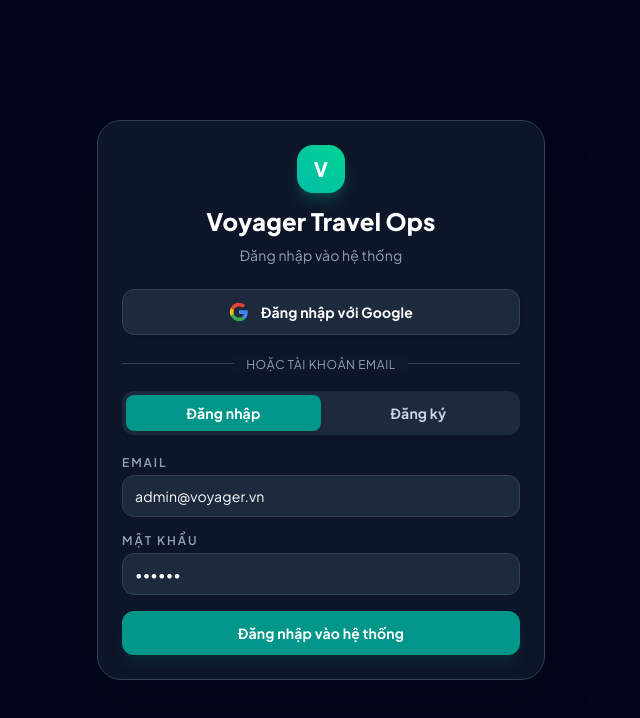
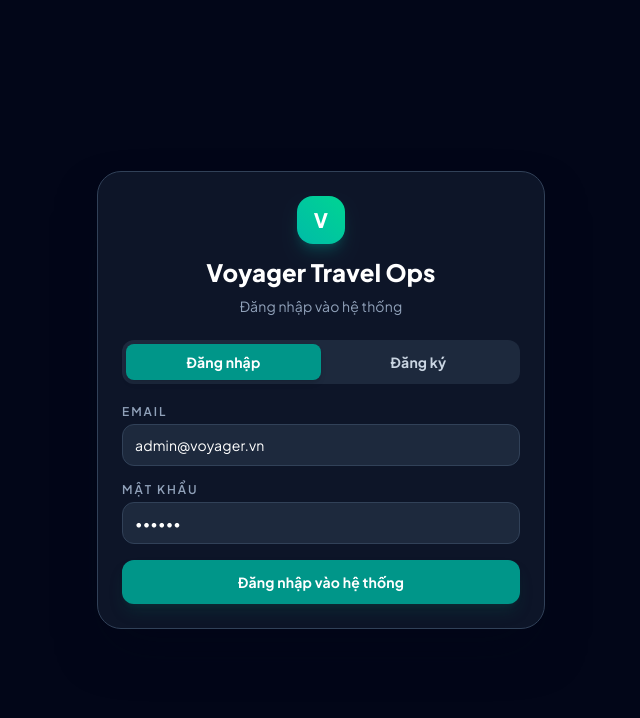
Before and after one commit to luquoctuan2006-ship-it/httl, a React (Vite) app: page / in a window 1280 px wide. Shown: the top 718 px of the page, without its empty margins (319-959 px from the left). Built offline with nearby package versions, Linux system fonts and the light colour scheme; no server answers; the database is empty.

Commit message:
feat(auth): remove Google sign-in functionality
Remove Google Auth provider and associated UI components to simplify the authentication flow.

```diff
--- a/src/App.tsx
+++ b/src/App.tsx
@@ -5,11 +5,9 @@
 
 import React, { useEffect, useState } from 'react';
 import {
-  GoogleAuthProvider,
   createUserWithEmailAndPassword,
   onAuthStateChanged,
   signInWithEmailAndPassword,
-  signInWithPopup,
   signOut,
   updateProfile,
 } from 'firebase/auth';
@@ -68,21 +66,6 @@
   const [message, setMessage] = useState('');
   const [isSubmitting, setIsSubmitting] = useState(false);
 
-  const handleGoogleSignIn = async () => {
-    if (!firebaseAuth) return;
-    setIsSubmitting(true);
-    setMessage('');
-    try {
-      const provider = new GoogleAuthProvider();
-      await signInWithPopup(firebaseAuth, provider);
-    } catch (error: any) {
-      console.error('Google sign-in error:', error);
-      setMessage(error?.message || 'Không thể đăng nhập bằng Google. Vui lòng thử lại.');
-    } finally {
-      setIsSubmitting(false);
-    }
-  };
-
   const performMockLogin = (overrideEmail?: string, overrideRole?: AppRole, overrideName?: string) => {
     const normalizedEmail = (overrideEmail || email).trim() || 'admin@voyager.vn';
     const role: AppRole =
@@ -204,28 +187,6 @@
           <p className="mt-2 text-sm text-slate-400">{mode === 'login' ? 'Đăng nhập vào hệ thống' : 'Tạo tài khoản mới'}</p>
         </div>
 
-
-        {firebaseAuth && (
-          <button
-            type="button"
-            onClick={handleGoogleSignIn}
-            disabled={isSubmitting}
-            className="mb-4 flex w-full items-center justify-center gap-3 rounded-xl border border-slate-700 bg-slate-800 px-4 py-3 text-sm font-bold text-white shadow-sm transition hover:bg-slate-700 disabled:opacity-50"
-          >
-            <svg className="h-5 w-5" viewBox="0 0 24 24">
-              <path fill="#4285F4" d="M22.56 12.25c0-.78-.07-1.53-.2-2.25H12v4.26h5.92c-.26 1.37-1.04 2.53-2.21 3.31v2.77h3.57c2.08-1.92 3.28-4.74 3.28-8.09z" />
-              <path fill="#34A853" d="M12 23c2.97 0 5.46-.98 7.28-2.66l-3.57-2.77c-.98.66-2.23 1.06-3.71 1.06-2.86 0-5.29-1.93-6.16-4.53H2.18v2.84C3.99 20.53 7.7 23 12 23z" />
-              <path fill="#FBBC05" d="M5.84 14.09c-.22-.66-.35-1.36-.35-2.09s.13-1.43.35-2.09V7.06H2.18C1.43 8.55 1 10.22 1 12s.43 3.45 1.18 4.94l2.85-2.22.81-.63z" />
-              <path fill="#EA4335" d="M12 5.38c1.62 0 3.06.56 4.21 1.64l3.15-3.15C17.45 2.09 14.97 1 12 1 7.7 1 3.99 3.47 2.18 7.06l3.66 2.84c.87-2.6 3.3-4.52 6.16-4.52z" />
-            </svg>
-            <span>Đăng nhập với Google</span>
-          </button>
-        )}
-
-        <div className="relative mb-4 text-center">
-          <div className="absolute inset-0 flex items-center"><div className="w-full border-t border-slate-700" /></div>
-          <span className="relative bg-slate-900 px-3 text-xs uppercase tracking-wider text-slate-400">hoặc tài khoản email</span>
-        </div>
 
         <div className="mb-5 grid grid-cols-2 rounded-xl bg-slate-800 p-1">
           <button
```
